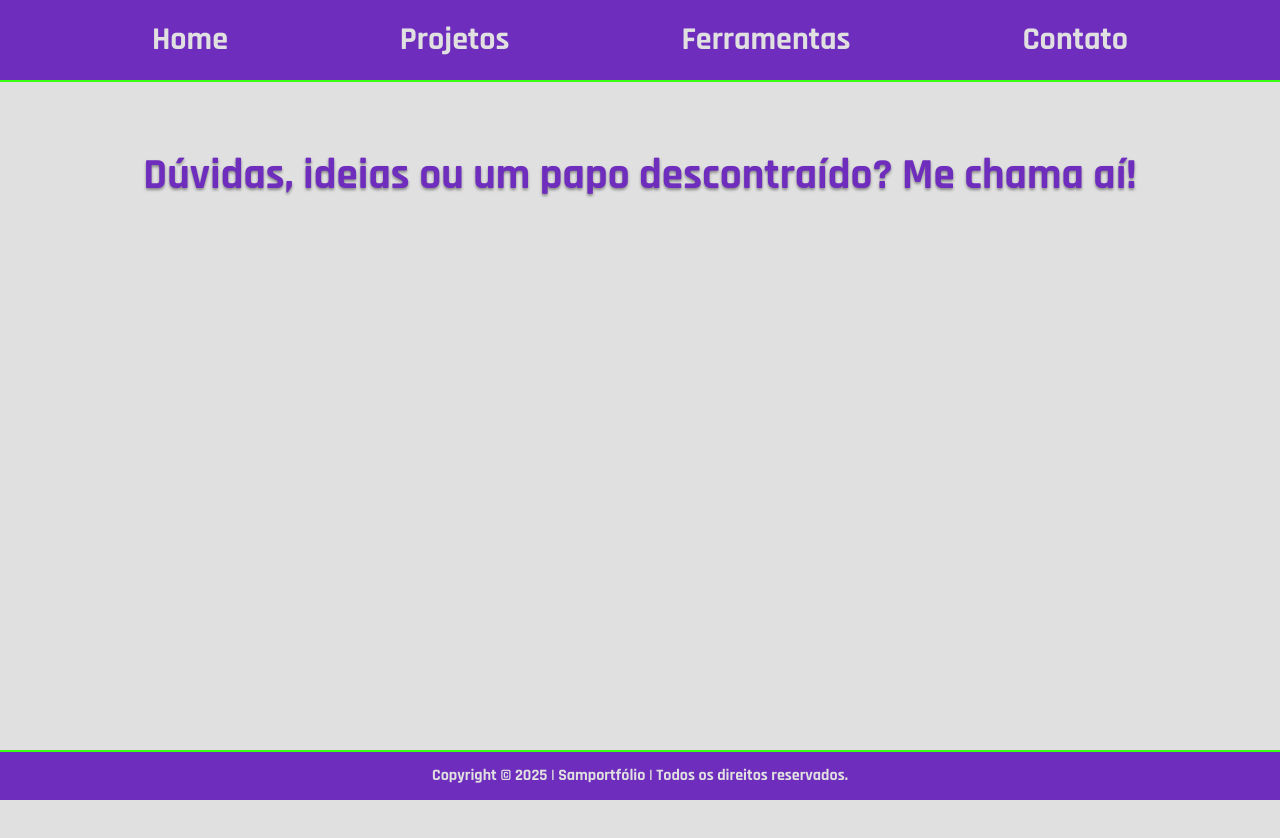
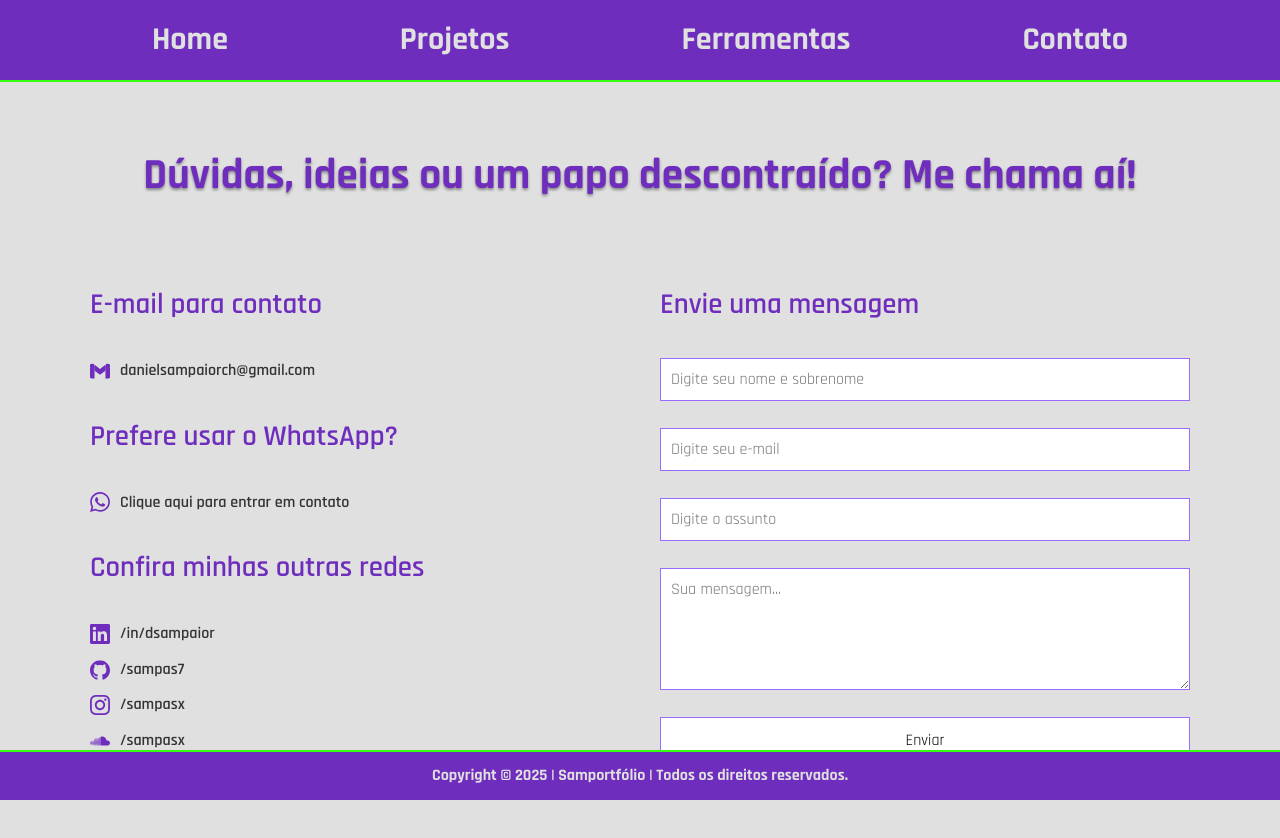
Before and after one commit to sampas7/samportfolio, a Next.js app: page /contact in a window 1280 px wide. Shown: the top 838 px of the page. Before the commit the page ends 800 px from the top, so only its background shows below. Built offline with nearby package versions, Linux system fonts and the light colour scheme.

Commit message:
adding email logic

```diff
--- a/src/pages/contact.tsx
+++ b/src/pages/contact.tsx
@@ -1,9 +1,52 @@
 import Header from '../components/Header'; // Importe o Header
 import Footer from '../components/Footer'; // Importe o Footer
+import { useState } from 'react';
+import React from 'react';
+import emailjs from 'emailjs-com';
 import styles from '@/styles/Contact.module.css';
 import Head from 'next/head';
 
 const Contact = () => {
+
+  const [formData, setFormData] = useState({
+    from_name: '',
+    from_email: '',
+    subject: '',
+    message: '',
+  });
+  const [statusMessage, setStatusMessage] = useState('');
+
+  // Função para atualizar os dados do formulário
+  const handleInputChange = (e: React.ChangeEvent<HTMLInputElement | HTMLTextAreaElement>) => {
+    const { name, value } = e.target;
+    setFormData((prevData) => ({
+      ...prevData,
+      [name]: value,
+    }));
+  };
+
+  // Função para enviar o formulário
+  const sendEmail = (e: React.FormEvent) => {
+    e.preventDefault();
+    setStatusMessage('Enviando...');
+
+    emailjs
+      .send(
+        process.env.NEXT_PUBLIC_EMAILJS_SERVICE_ID!,  // Usando a variável de ambiente
+        process.env.NEXT_PUBLIC_EMAILJS_TEMPLATE_ID!,  // Usando a variável de ambiente
+        formData,
+        process.env.NEXT_PUBLIC_EMAILJS_PUBLIC_KEY!
+      )
+      .then(
+        (response) => {
+          setStatusMessage('Mensagem enviada com sucesso!');
+        },
+        (error) => {
+          setStatusMessage('Erro ao enviar mensagem. Tente novamente.');
+        }
+      );
+  };
+
   return (
     <div>
       <Head>
@@ -13,10 +56,108 @@ const Contact = () => {
       </Head>
 
       <Header />
-      <main>
-        <div className={styles.titleText}>
-          <p className={styles.titlePage}>Dúvidas, ideias ou um papo descontraído? Me chama aí!</p>
+      <main className={styles.mainContainer}>
+
+        <div className={styles.titleTexts}>
+          <p className={styles.titlePages}>Dúvidas, ideias ou um papo descontraído? Me chama aí!</p>
         </div>
+
+        <div className={styles.contactSections}>
+        <div className={styles.leftSection}>
+          <h2 className={styles.title}>E-mail para contato</h2>
+          <div className={styles.contactInfo}>
+            <img
+              src="/icons/Gmail.svg"
+              alt="Ícone de E-mail"
+              className={styles.icon}
+            />
+            <span>danielsampaiorch@gmail.com</span>
+          </div>
+
+          <h2 className={styles.title}>Prefere usar o WhatsApp?</h2>
+          <div className={styles.contactInfo}>
+            <a
+              href="https://wa.me/55xxxxxxxxxx"
+              target="_blank"
+              rel="noopener noreferrer"
+              className={styles.whatsappLink}
+            >
+              <img
+                src="/icons/WhatsApp.svg"
+                alt="Ícone do WhatsApp"
+                className={styles.icon}
+              />
+              <span>Clique aqui para entrar em contato</span>
+            </a>
+          </div>
+
+          <h2 className={styles.title}>Confira minhas outras redes</h2>
+          <div className={styles.socialMedia}>
+            <div className={styles.socialItem}>
+              <img src="/icons/LinkedIn.svg" alt="LinkedIn" className={styles.icon} />
+              <span>/in/dsampaior</span>
+            </div>
+            <div className={styles.socialItem}>
+              <img src="/icons/tool12.svg" alt="Github" className={styles.icon} />
+              <span>/sampas7</span>
+            </div>
+            <div className={styles.socialItem}>
+              <img src="/icons/Instagram.svg" alt="Instagram" className={styles.icon} />
+              <span>/sampasx</span>
+            </div>
+            <div className={styles.socialItem}>
+              <img src="/icons/SoundCloud.svg" alt="SoundCloud" className={styles.icon} />
+              <span>/sampasx</span>
+            </div>
+          </div>
+        </div>
+
+        <div className={styles.rightSection}>
+          <h2 className={styles.title}>Envie uma mensagem</h2>
+          <form onSubmit={sendEmail} className={styles.emailForm}>
+            <input
+              type="text"
+              name="from_name"
+              value={formData.from_name}
+              onChange={handleInputChange}
+              placeholder="Digite seu nome e sobrenome"
+              className={styles.inputField}
+              required
+            />
+            <input
+              type="email"
+              name="from_email"
+              value={formData.from_email}
+              onChange={handleInputChange}
+              placeholder="Digite seu e-mail"
+              className={styles.inputField}
+              required
+            />
+            <input
+              type="text"
+              name="subject"
+              value={formData.subject}
+              onChange={handleInputChange}
+              placeholder="Digite o assunto"
+              className={styles.inputField}
+              required
+            />
+            <textarea
+              name="message"
+              value={formData.message}
+              onChange={handleInputChange}
+              placeholder="Sua mensagem..."
+              className={styles.textareaField}
+              required
+            />
+            <button type="submit" className={styles.submitButton}>
+              Enviar
+            </button>
+          </form>
+          {statusMessage && <p>{statusMessage}</p>}
+        </div>
+        </div>
+
       </main>
       <Footer />
     </div>
--- a/src/styles/Contact.module.css
+++ b/src/styles/Contact.module.css
@@ -1,4 +1,8 @@
-.titleText {
+  .mainContainer {
+    font-family: 'Rajdhani', sans-serif;
+  }
+
+  .titleTexts {
     display: flex;
     flex-direction: column;
     justify-content: center;
@@ -8,9 +12,104 @@
     font-family: 'Rajdhani', sans-serif;
   }
 
-  .titlePage {
+  .titlePages {
     font-weight: 800;
     font-size: 2.7rem;
     line-height: 1.2;
     text-shadow: 0px 2px 3px rgba(0, 0, 0, 0.4); /* Sombra leve */
   }
+
+  .contactSections {
+    display: flex;
+    justify-content: space-between;
+    gap: 40px;
+    flex-wrap: wrap;
+    margin-top: 80px;
+    margin-left: 90px;
+    margin-right: 90px;
+    margin-bottom: 80px;
+  }
+
+  .leftSection,
+  .rightSection {
+    flex: 1;
+    display: flex;
+    flex-direction: column;
+    gap: 30px;
+
+  }
+
+  .title {
+    font-size: 1.8rem;
+    color: #6f2dbd;
+    font-weight: 600;
+  }
+
+  .contactInfo,
+  .socialItem {
+    display: flex;
+    align-items: center;
+    gap: 10px;
+    font-weight: 600;
+  }
+
+  .icon {
+    width: 20px;
+    height: 20px;
+  }
+
+  .whatsappLink {
+    display: flex;
+    align-items: center;
+    gap: 10px;
+    text-decoration: none;
+    color: inherit;
+
+  }
+
+  .socialMedia {
+    display: flex;
+    flex-direction: column;
+    gap: 10px;
+  }
+
+  .socialItem span {
+    font-weight: 600;
+  }
+
+  .emailForm {
+    display: flex;
+    flex-direction: column;
+    gap: 27px;
+
+  }
+
+  .inputField,
+  .textareaField {
+    padding: 10px;
+    border: 1px solid #9c6bff;
+    font-size: 1rem;
+    color: black;
+    font-family: 'Rajdhani', sans-serif;
+  }
+
+  .textareaField {
+    resize: vertical;
+    min-height: 100px;
+  }
+
+  .submitButton {
+    background-color: white;
+    color: black;
+    padding: 12px 20px;
+    border: 1px solid #9c6bff;
+    font-size: 1rem;
+    cursor: pointer;
+    transition: background-color 0.3s;
+    font-family: 'Rajdhani', sans-serif;
+  }
+
+  .submitButton:hover {
+    background-color: #5a1ca6;
+    color: white;
+  }
--- a/src/styles/globals.css
+++ b/src/styles/globals.css
@@ -35,7 +35,7 @@ ul {
 
 /* Estilos para links em geral */
 a:hover {
-  color: #39ff14; /* Cor verde neon quando o mouse passa por cima */
+  color: #5a2d99; /* Cor verde neon quando o mouse passa por cima */
 }
 
 
```
Also changed, not shown: package.json (+5 -4 lines), 1 other file (tests, documents, lock files or other folders).
